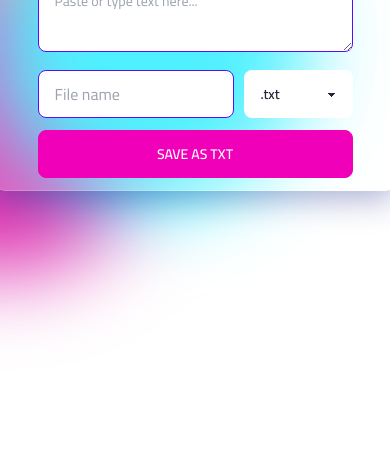
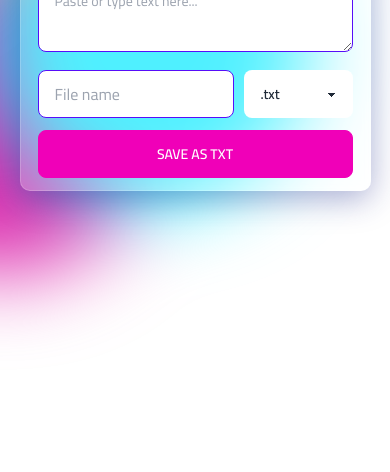
Before and after one commit to abdellatif-laghjaj/text-to-file, a plain HTML site: page index.html in a window 390 px wide. Shown: the part 372-844 px from the top of the page. Drawn offline with nearby package versions, Linux system fonts and the light colour scheme.

Commit message:
fisnish project

```diff
--- a/css/style.css
+++ b/css/style.css
@@ -39,3 +39,12 @@ body {
     gap: 10px;
     margin: 12px 0;
 }
+
+/* RESPONSIVE */
+@media screen and (max-width: 778px) {
+    .container {
+        width: 90%;
+        max-width: 90%;
+        min-width: 90%;
+    }
+}
```
